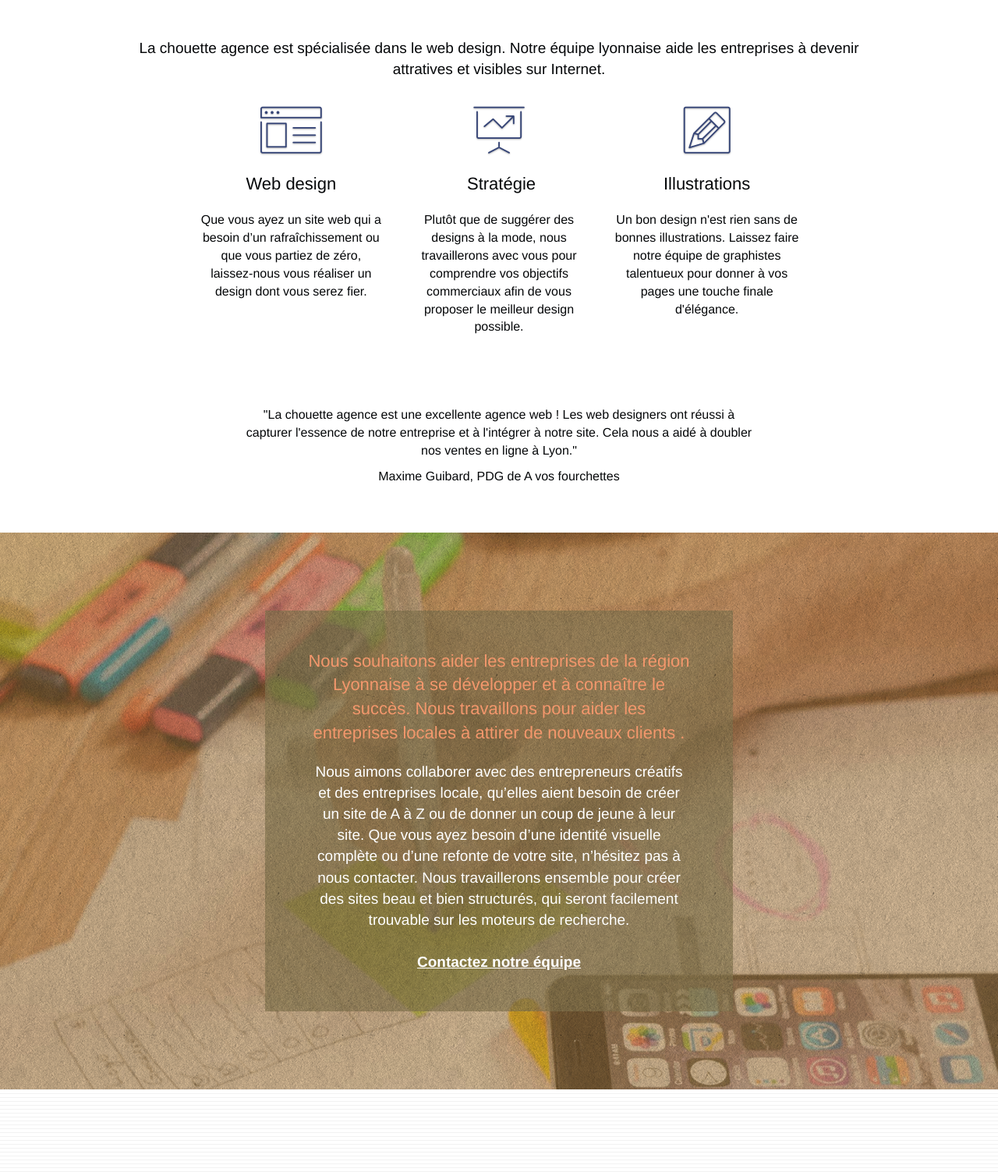
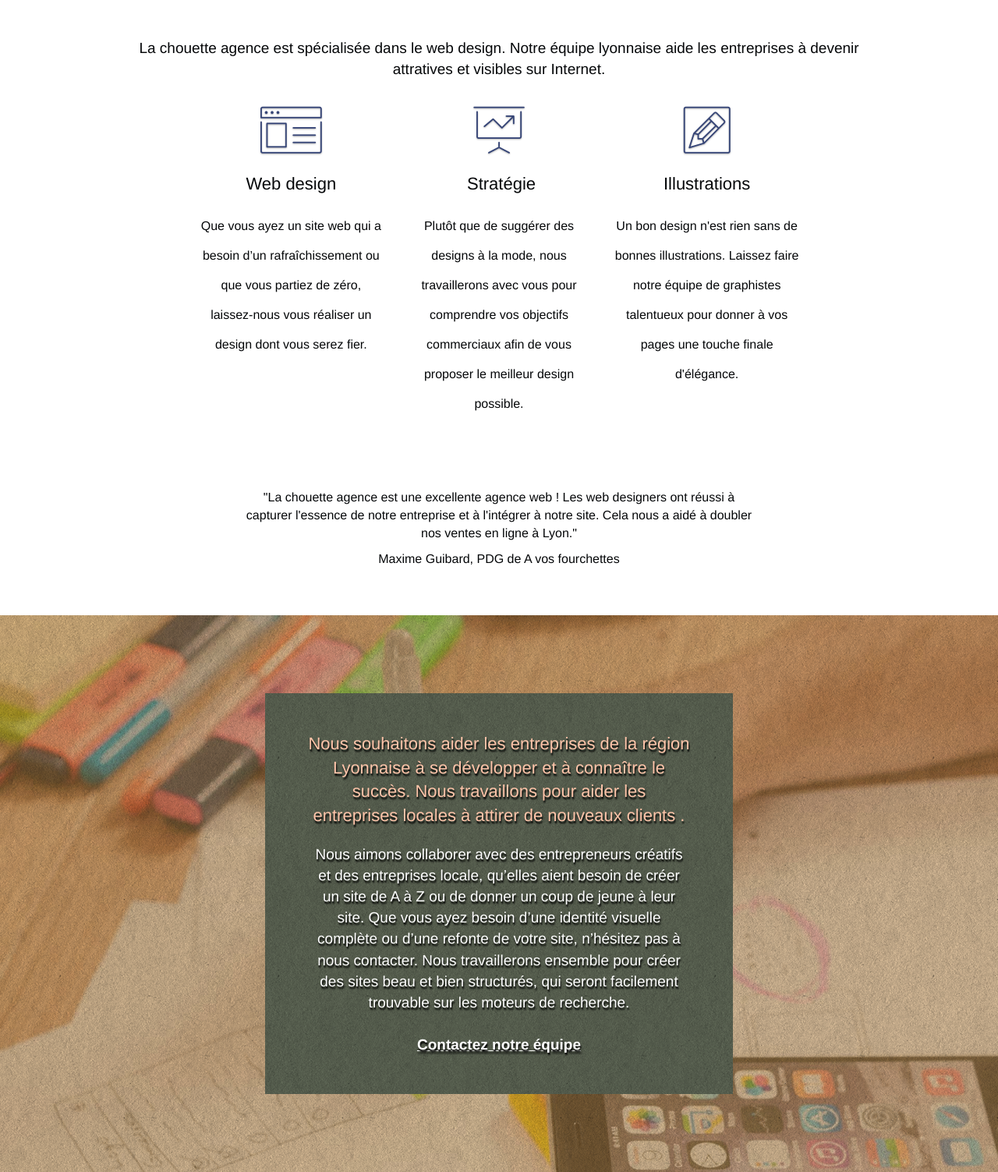
Before and after one commit to HeloOwWeb/p4, a plain HTML site: page website_opt/index.html in a window 1280 px wide. Shown: the part 604-2107 px from the top of the page at 78% size. Drawn offline with Linux system fonts and the light colour scheme.

Commit message:
Contraste

```diff
--- a/website_opt/style.css
+++ b/website_opt/style.css
@@ -685,6 +685,10 @@ p {
     color: #050709;
 }
 
+.col-sm-4{
+    line-height: 2em;
+}
+
 .tight-width-whitespace {
     max-width: 600px;
     margin: auto auto auto auto;
@@ -758,7 +762,7 @@ h4 {
 }
 
 .black-background {
-    background-color: rgba(165, 147, 99, 0.7);
+    background-color: #6E7864;
     padding: 40px 40px 40px 40px;
 }
 
@@ -780,7 +784,8 @@ h4 {
 }
 
 .tc-white {
-    color: #F3976C!important;
+    color: #ffc5aa !important;
+    text-shadow: 1px 3px 2px rgba(0, 0, 0);
 }
 
 .btn-atomic-tangerine {
```
